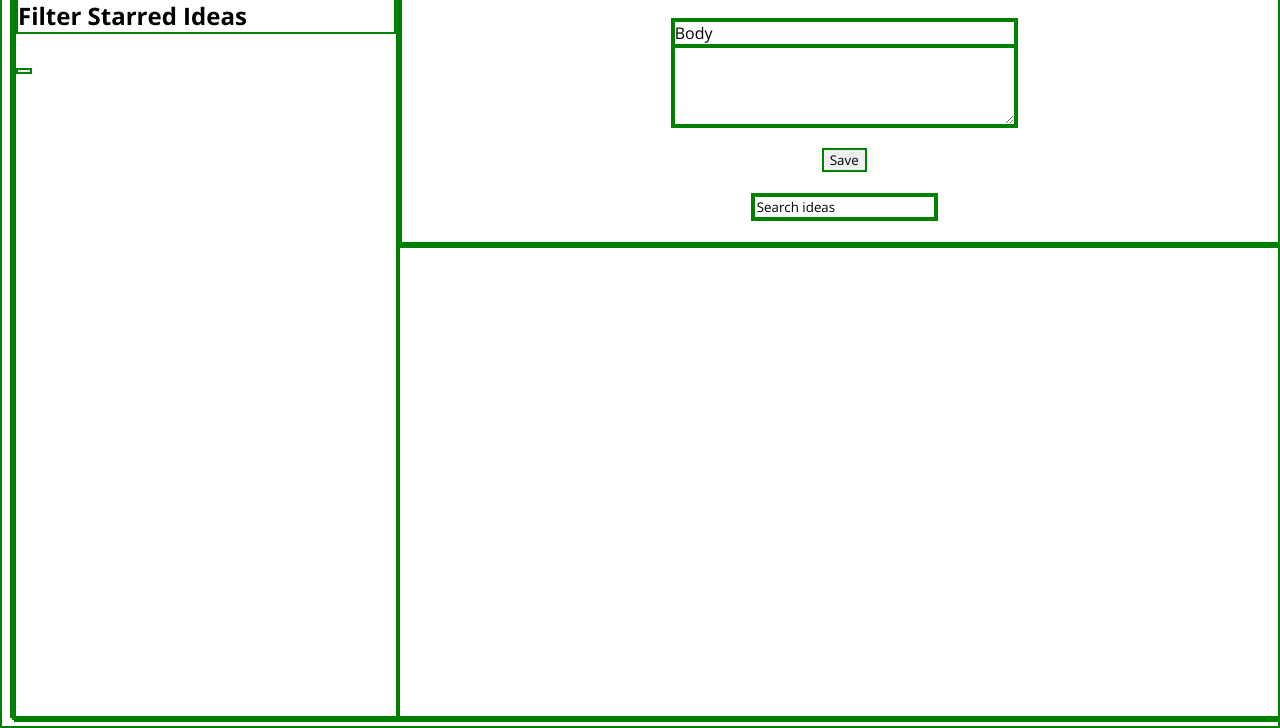
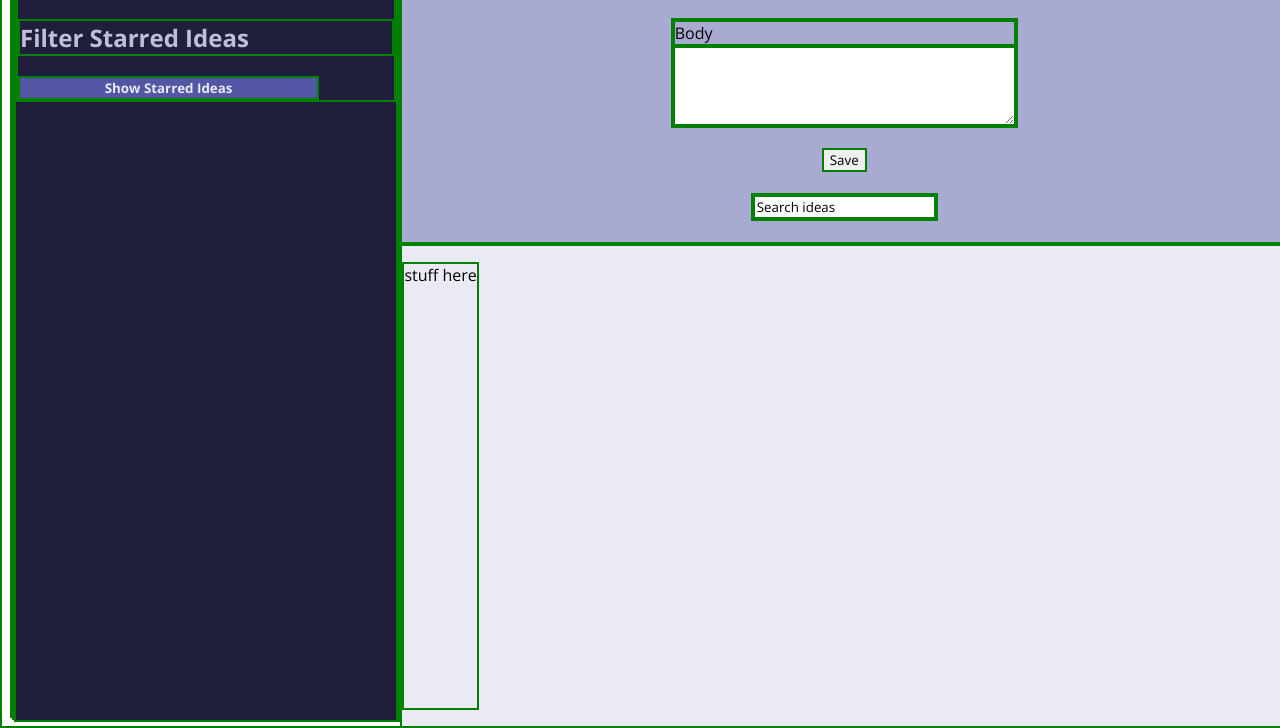
Before and after one commit to Davidschlundtbodien/ideabox, a plain HTML site: page index.html in a window 1280 px wide. Shown: the part 96-824 px from the top of the page. Drawn offline with nearby package versions, Linux system fonts and the light colour scheme.

Commit message:
Add styles to sidebar

```diff
--- a/index.html
+++ b/index.html
@@ -11,8 +11,10 @@
     <main>
       <aside>
         <h1>IdeaBox</h1>
-        <h2>Filter Starred Ideas</h2>
-        <button type="button" name="Show Starred Ideas"></button>
+        <div class="filter-ideas">
+          <h2>Filter Starred Ideas</h2>
+          <button type="button" name="Show Starred Ideas">Show Starred Ideas</button>
+        </div>
       </aside>
       <section>
         <article class="user-form" id="userForm">
@@ -31,7 +33,7 @@
         </div>
         </article>
         <article class="idea-gallery">
-
+          <p> stuff here</p>
         </article>
       </section>
     </main>
--- a/styles.css
+++ b/styles.css
@@ -17,6 +17,7 @@ main {
 main > aside {
   width: 30%;
   height: 100%;
+  background-color: #1f1f3D;
 }
 
 main > section {
@@ -24,7 +25,24 @@ main > section {
   height: 100%;
 }
 
+aside > h1 {
+  color: #E9E9F3;
+}
+
+.filter-ideas > h2 {
+  color: #BFBFDD;
+}
+
+.filter-ideas > button {
+  color: #E9E9F3;
+  background-color: #5356A4;
+  width: 80%;
+  height: 4%;
+  font-weight: bolder;
+}
+
 .user-form {
+  background-color: #A9AAD2;
   display: flex;
   flex-direction: column;
   align-items: center;
@@ -41,3 +59,9 @@ main > section {
 .search-input {
   display: flex;
 }
+
+.idea-gallery {
+  background-color: #EAEAF4;
+  display: flex;
+  height: 60%;
+}
```
